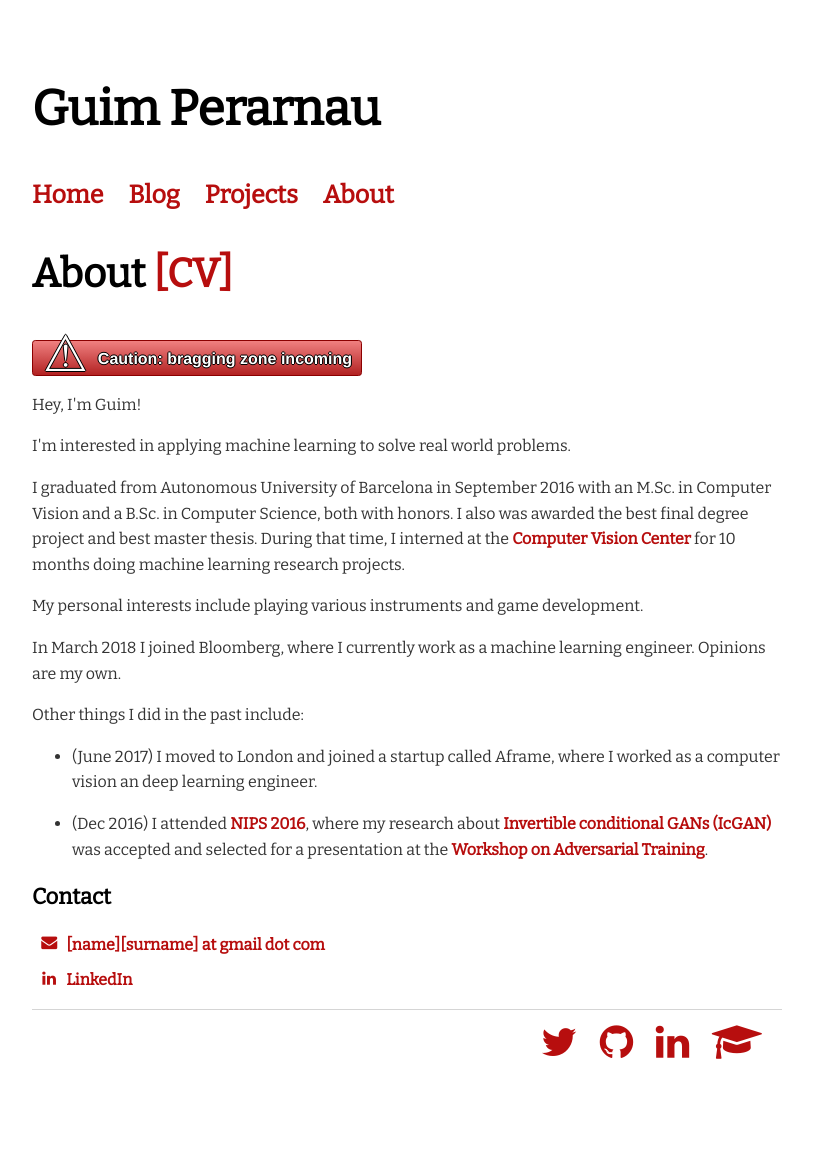
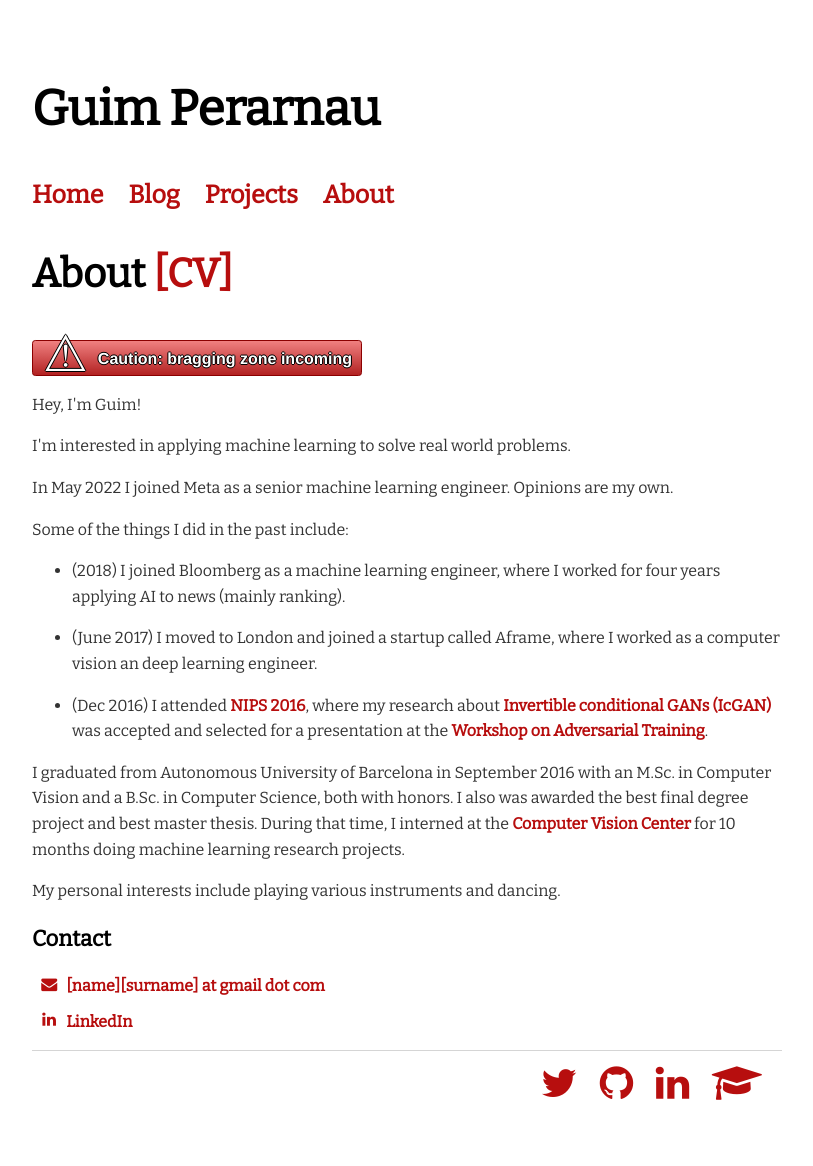
Before and after one commit to Guim3/guim3.github.io, a Jekyll site: the page built from about/index.html, in a window 1280 px wide. Shown: the whole page, without its empty margins (233-1046 px from the left). Built offline with Jekyll 4.4.1, drawn with Linux system fonts in a browser that asks for light colours; before the commit the page ends 1124 px from its top, so only the background shows below that.

Commit message:
Update index.html

```diff
--- a/about/index.html
+++ b/about/index.html
@@ -7,18 +7,20 @@ title: About
 	<div class='warn'><span class="triangle">&#9888;</span><span class="text">Caution: bragging zone incoming<span></div>
 
 	<p>Hey, I'm Guim!</p>
-	<p>I'm interested in applying machine learning to solve real world problems.
-	</p>
-	<p>I graduated from Autonomous University of Barcelona in September 2016 with an M.Sc. in Computer Vision and a B.Sc. in Computer Science, both with honors. I also was awarded the best final degree project and best master thesis. During that time, I interned at the <a href="http://www.cvc.uab.es/">Computer Vision Center</a> for 10 months doing machine learning research projects.</p>
-	<p>My personal interests include playing various instruments and game development.</p>
+	<p>I'm interested in applying machine learning to solve real world problems.</p>
 
-	<p>In March 2018 I joined Bloomberg, where I currently work as a machine learning engineer. Opinions are my own.</p>
+	<p>In May 2022 I joined Meta as a senior machine learning engineer. Opinions are my own.</p>
 
-	<p>Other things I did in the past include:</p>
+	<p>Some of the things I did in the past include:</p>
 	<ul>
+		<li><p>(2018) I joined Bloomberg as a machine learning engineer, where I worked for four years applying AI to news (mainly ranking).</p></li>
 		<li><p>(June 2017) I moved to London and joined a startup called Aframe, where I worked as a computer vision an deep learning engineer.</p></li>
 		<li><p>(Dec 2016) I attended <a href="https://nips.cc/Conferences/2016">NIPS 2016</a>, where my research about <a href="../projects/#icgan"> Invertible conditional GANs (IcGAN)</a> was accepted and selected for a presentation at the <a href="https://sites.google.com/site/nips2016adversarial/">Workshop on Adversarial Training</a>.</p></li>
 	</ul>
+
+	<p>I graduated from Autonomous University of Barcelona in September 2016 with an M.Sc. in Computer Vision and a B.Sc. in Computer Science, both with honors. I also was awarded the best final degree project and best master thesis. During that time, I interned at the <a href="http://www.cvc.uab.es/">Computer Vision Center</a> for 10 months doing machine learning research projects.</p>
+
+	<p>My personal interests include playing various instruments and dancing.</p>
 
 	<h3>Contact</h3>
 	<ul class="fa-ul">
```
